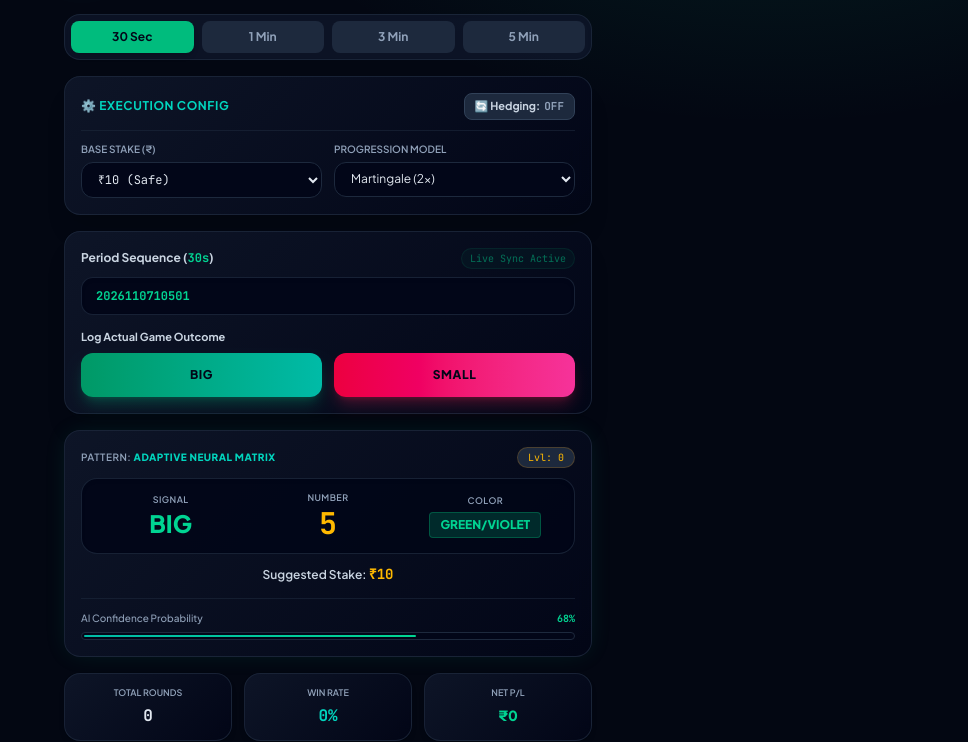
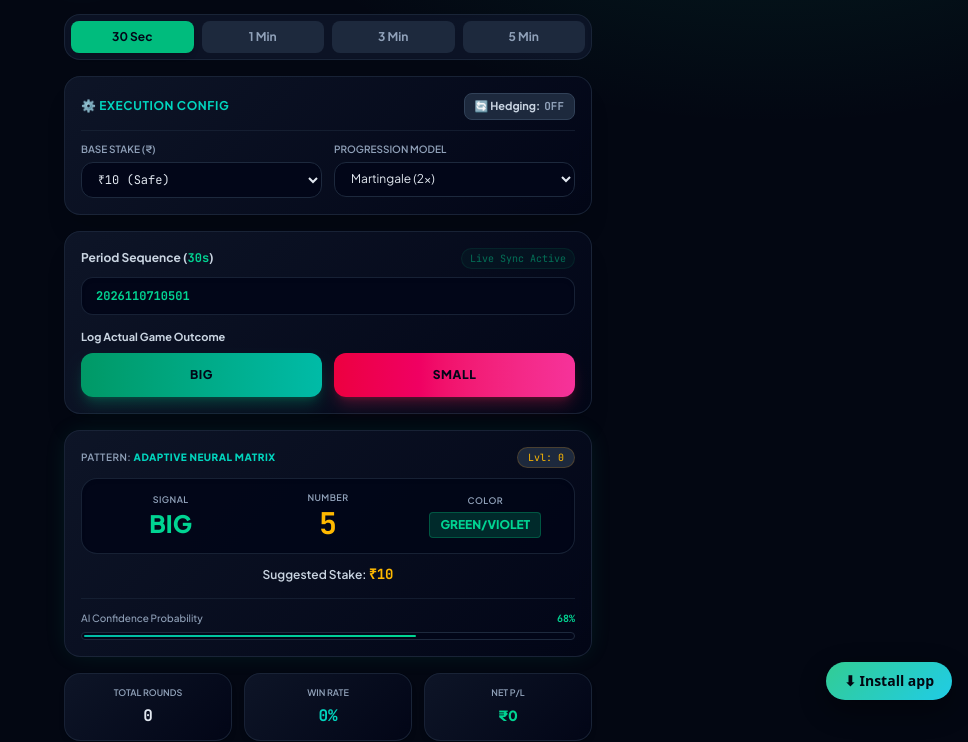
Before and after one commit to akingstar/universal-game-analyzer, a plain HTML site: page index.html in a window 1280 px wide. Shown: the part 84-826 px from the top of the page, without its empty margins (312-1280 px from the left). Drawn offline with nearby package versions, Linux system fonts and the light colour scheme.

Commit message:
Add installable PWA: manifest, icons, service worker, install button

```diff
--- a/index.html
+++ b/index.html
@@ -172,5 +172,5 @@
     </div>
 
     <script src="app.js"></script>
-</body>
+<script src="/universal-game-analyzer/pwa.js" defer></script></body>
 </html>
--- /dev/null
+++ b/pwa.js
@@ -0,0 +1,82 @@
+(function () {
+  var CONFIG = {
+    base: "/universal-game-analyzer/",
+    manifest: 'manifest.webmanifest',
+    sw: true,
+    accent: ["#34d399", "#22d3ee"],
+    fg: "#030712",
+    linkIcon: "/universal-game-analyzer/icon-192.png",
+    appleIcon: "/universal-game-analyzer/icon-192.png"
+  };
+
+  function addLink(rel, href, extra) {
+    var old = document.querySelector('link[rel="' + rel + '"]');
+    if (old) {
+      if (old.getAttribute("href") === href) return;
+      old.parentNode.removeChild(old);
+    }
+    var link = document.createElement("link");
+    link.rel = rel;
+    link.href = href;
+    if (extra) Object.keys(extra).forEach(function (key) { link.setAttribute(key, extra[key]); });
+    document.head.appendChild(link);
+  }
+
+  if (CONFIG.manifest) addLink("manifest", CONFIG.base + CONFIG.manifest);
+  addLink("apple-touch-icon", CONFIG.appleIcon);
+  addLink("icon", CONFIG.linkIcon, { sizes: "192x192", type: "image/png" });
+
+  if (CONFIG.sw && "serviceWorker" in navigator) {
+    window.addEventListener("load", function () {
+      navigator.serviceWorker.register(CONFIG.base + "sw.js").catch(function () {});
+    });
+  }
+
+  var standalone = window.matchMedia("(display-mode: standalone)").matches || window.navigator.standalone === true;
+  if (standalone) return;
+
+  var isIOS = /iphone|ipad|ipod/i.test(navigator.userAgent);
+  var deferred = null;
+  var btn = document.createElement("button");
+  btn.type = "button";
+  btn.textContent = "\u2B07 Install app";
+  btn.setAttribute("aria-label", "Install this app on your phone");
+  btn.style.cssText = [
+    "position:fixed", "right:16px", "bottom:16px", "z-index:2147483000",
+    "display:none", "align-items:center", "gap:8px",
+    "padding:12px 18px", "border:0", "border-radius:999px",
+    "font:700 14px/1 system-ui,-apple-system,Segoe UI,sans-serif",
+    "color:" + CONFIG.fg, "cursor:pointer",
+    "background:linear-gradient(135deg," + CONFIG.accent[0] + "," + CONFIG.accent[1] + ")",
+    "box-shadow:0 10px 30px rgba(0,0,0,.45)", "opacity:.97"
+  ].join(";");
+
+  function show() { btn.style.display = "inline-flex"; }
+
+  btn.addEventListener("click", function () {
+    if (deferred) {
+      deferred.prompt();
+      deferred.userChoice.then(function () { btn.style.display = "none"; }).catch(function () {});
+      deferred = null;
+      return;
+    }
+    if (isIOS) {
+      alert("iPhone / iPad par: Share button dabayen, phir 'Add to Home Screen' chunein.");
+    } else {
+      alert("Browser menu (\u22ee) kholein, phir 'Install app' ya 'Add to Home screen' chunein.");
+    }
+  });
+
+  window.addEventListener("beforeinstallprompt", function (event) {
+    event.preventDefault();
+    deferred = event;
+    show();
+  });
+  window.addEventListener("appinstalled", function () { btn.style.display = "none"; });
+
+  function mount() {
+    document.body.appendChild(btn);
+    show();
+  }
+  if (document.body) mount(); else document.addEventListener("DOMContentLoaded", mount);
+})();
```
Also changed, not shown: sw.js (added, +53 -0 lines), icon-192.png (added), icon-512.png (added), icon-maskable-512.png (added), manifest.webmanifest (added).
